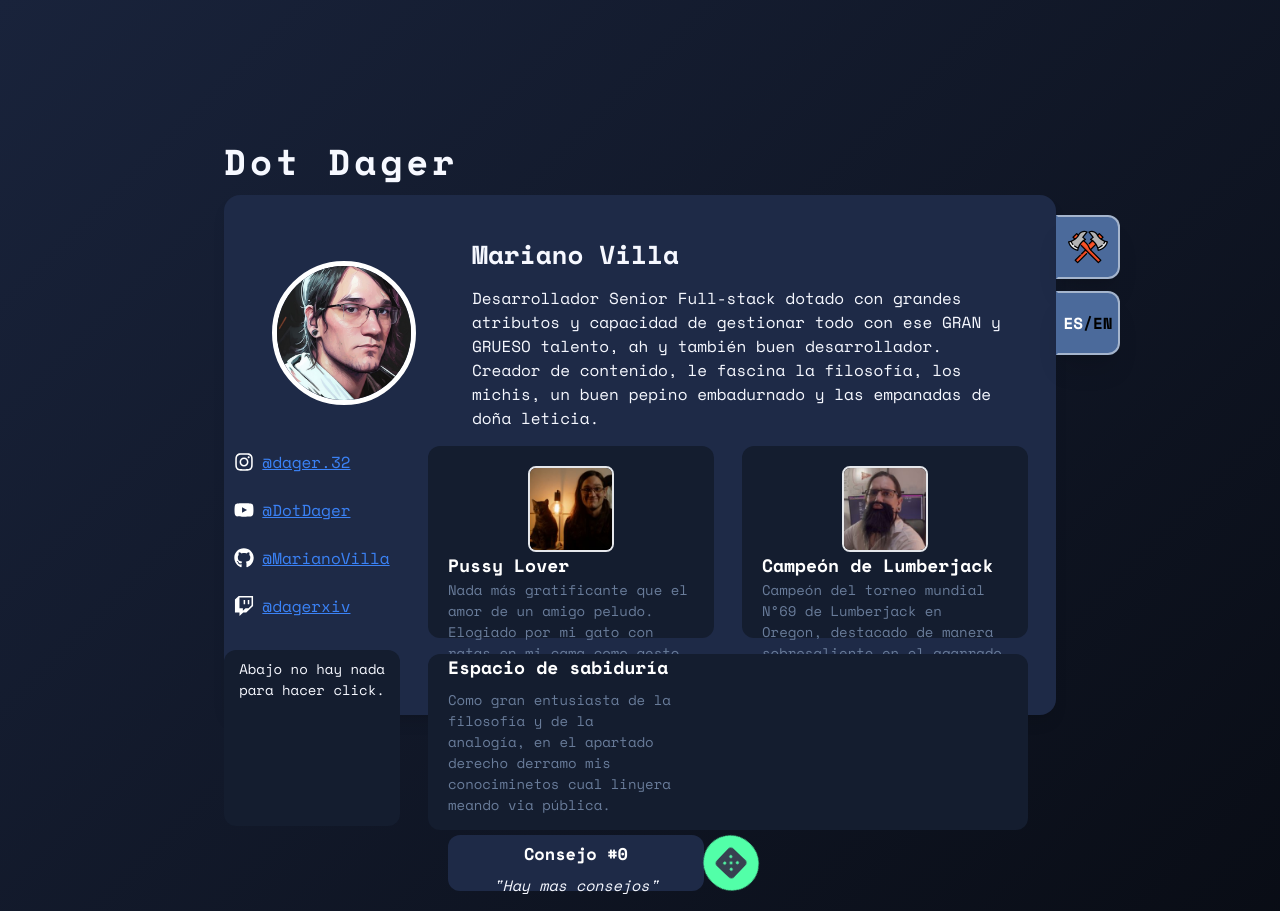
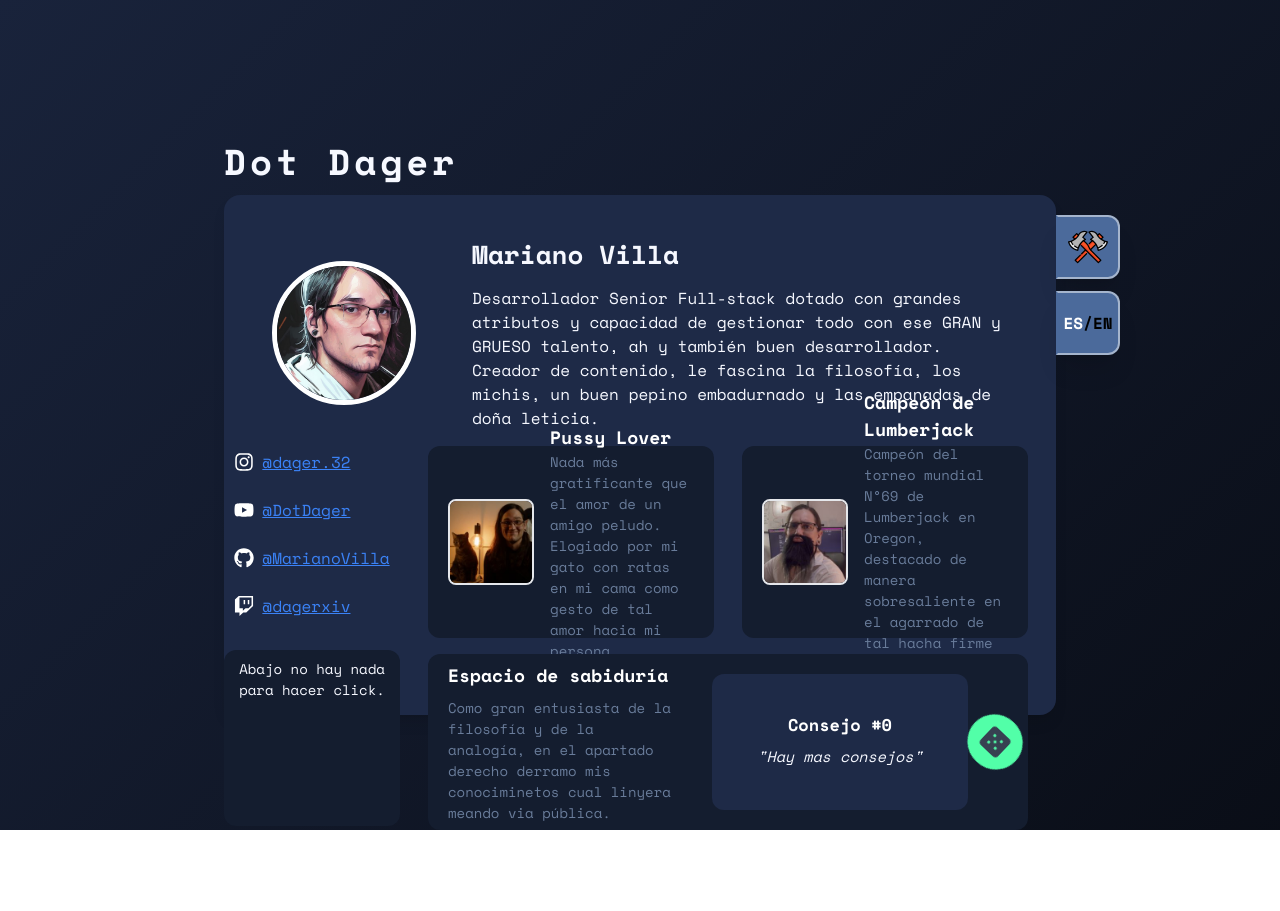
Before and after one commit to ferlaxi/dager, a React (Vite) app: page / in a window 1280 px wide. After the commit the page ends 830 px from the top, so only its background shows below. Built offline with nearby package versions, Linux system fonts and the light colour scheme.

Commit message:
changes11

```diff
--- a/src/Search.jsx
+++ b/src/Search.jsx
@@ -360,7 +360,7 @@ const Search = () => {
 
           <div className="flex justify-between flex-col w-full px-7">
             <div className="flex justify-between w-full gap-x-7">
-              <div className="flex p-5 gap-x-4 items-center md:w-[50%] md:h-48 h-auto md:flex flex-col bg-l-dev-dark rounded-xl mt-4 dark:bg-l-dev-dark">
+              <div className="flex p-5 gap-x-4 items-center md:w-[50%] md:h-48 h-auto md:flex-row flex-col bg-l-dev-dark rounded-xl mt-4 dark:bg-l-dev-dark">
                 <img
                   src={cat}
                   alt="cat"
@@ -383,7 +383,7 @@ const Search = () => {
                   )}
                 </div>
               </div>
-              <div className="flex p-5 gap-x-4 items-center md:w-[50%] md:h-48 h-auto md:flex flex-col bg-l-dev-dark rounded-xl mt-4 dark:bg-l-dev-dark">
+              <div className="flex p-5 gap-x-4 items-center md:w-[50%] md:h-48 h-auto md:flex-row flex-col bg-l-dev-dark rounded-xl mt-4 dark:bg-l-dev-dark">
                 <img
                   src={si}
                   alt="si"
@@ -416,7 +416,7 @@ const Search = () => {
                 </div>
               </div>
             </div>
-            <div className="md:flex flex-col w-full md:h-44 h-auto bg-l-dev-dark rounded-xl mt-4 dark:bg-l-dev-dark relative">
+            <div className="flex md:flex-row flex-col w-full md:h-44 h-auto bg-l-dev-dark rounded-xl mt-4 dark:bg-l-dev-dark relative">
               <div className="flex flex-col justify-center gap-y-2 w-[44%] h-full px-5">
                 {idioma == false ? (
                   <>
```
